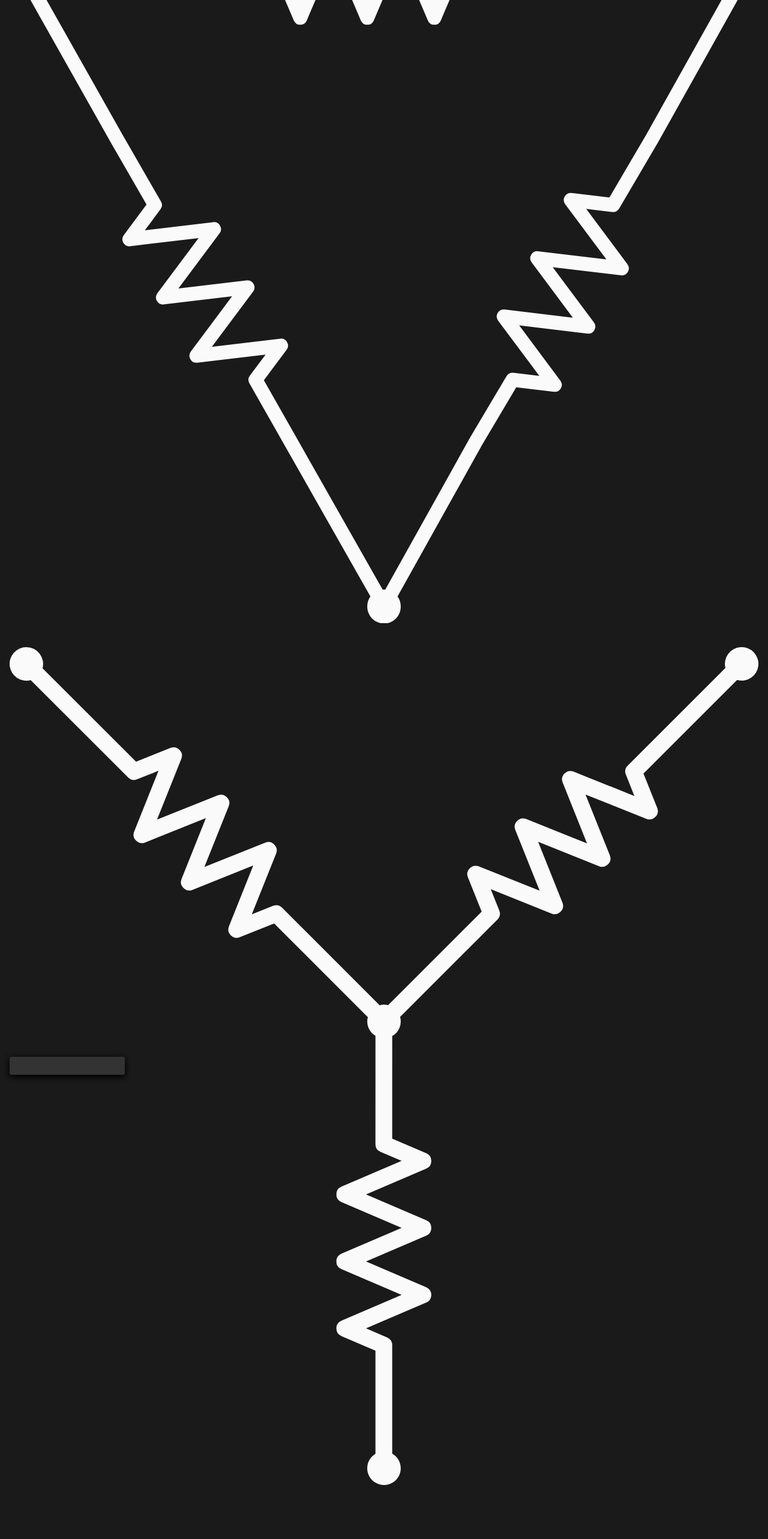
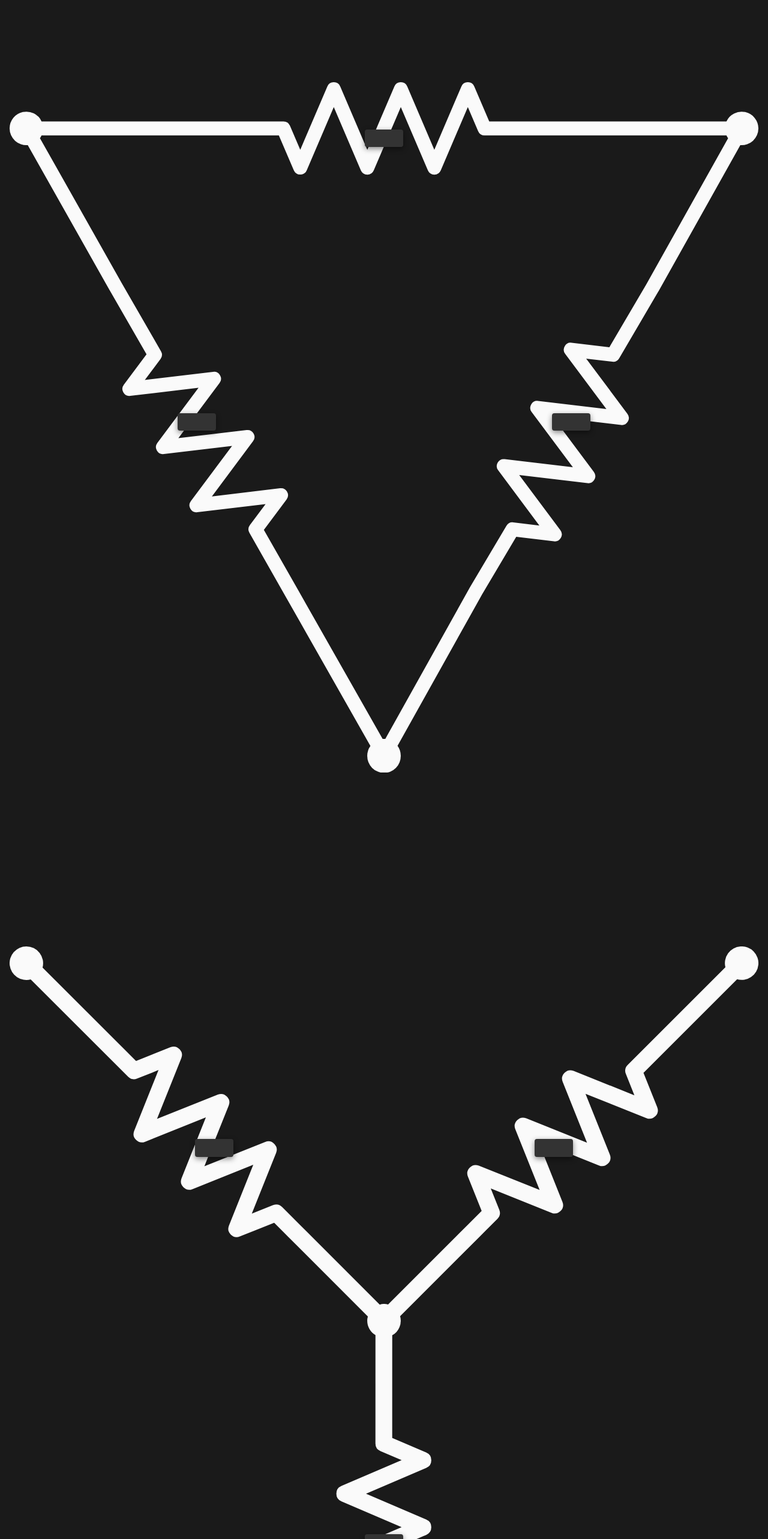
Before and after one commit to Fatih20/Delta-Wye-Converter, a React (Create React App) app: page / in a window 1280 px wide. Shown: the part 234-2800 px from the top of the page at 60% size. Before the commit the page ends 2710 px from the top, so only its background shows below. Built offline with nearby package versions, Linux system fonts and the light colour scheme.

Commit message:
Placed with grid.

```diff
--- a/src/components/main.tsx
+++ b/src/components/main.tsx
@@ -20,25 +20,87 @@ const Main = styled.div`
 
 const FieldContainer = styled.div`
   /* align-items: center; */
-  position: relative;
   display: flex;
   flex-direction: column;
   justify-content: center;
   gap: 0.5em;
+  padding: 20% 0 0 0;
+  position: relative;
+
+  /* border: solid 1px white; */
+`;
+
+const DeltaInputContainer = styled.div`
+  display: grid;
+  grid-template-columns: 1fr 1fr 1fr 1fr;
+  grid-template-rows: 1fr 1fr 1fr;
+  grid-template-areas:
+    ". ra ra ."
+    "rb rb rc rc"
+    ". . . .";
+
+  height: 100%;
+  justify-items: center;
+  position: absolute;
+  width: 100%;
+  z-index: 10;
 
   & input {
-    position: absolute;
+    align-self: center;
+    width: 50px;
+  }
+
+  & input:nth-child(1) {
+    grid-area: ra;
+  }
+
+  & input:nth-child(2) {
+    grid-area: rb;
+  }
+
+  & input:nth-child(3) {
+    grid-area: rc;
   }
 
   /* border: solid 1px white; */
 `;
 
-const DeltaFieldContainer = styled(FieldContainer)`
+const WyeInputContainer = styled.div`
+  display: grid;
+  grid-template-columns: 16% 1fr 1fr 1fr 16%;
+  grid-template-rows: 16% 1fr 16% 1fr 20%;
+  grid-template-areas:
+    ". . . . ."
+    ". r1 . r2 ."
+    ". . . . ."
+    ". . r3 . ."
+    ". . . . .";
+
+  height: 100%;
+  justify-items: center;
+  position: absolute;
+  width: 100%;
+  z-index: 10;
+
   & input {
-    top: 0;
-    left: 30%;
+    align-self: center;
+    width: 50px;
+  }
+
+  & input:nth-child(1) {
+    grid-area: r1;
+  }
+
+  & input:nth-child(2) {
+    grid-area: r2;
+  }
+
+  & input:nth-child(3) {
+    grid-area: r3;
   }
 `;
+
+const DeltaFieldContainer = styled(FieldContainer)``;
 
 const Spacer = styled.div`
   margin: 20px 0 20px 0;
@@ -93,6 +155,7 @@ export default function MainConversion() {
         <SVGContainer>
           <img src={deltaImage} alt="3 resistors arranged in delta" />
         </SVGContainer>
+        <DeltaInputContainer>
           <ValidatedInput
             externalValue={raValue}
             setExternalValue={setRaValue}
@@ -108,10 +171,14 @@ export default function MainConversion() {
             setExternalValue={setRcValue}
             setStateOfChangingDtW={() => setConvertingDtW(true)}
           />
+        </DeltaInputContainer>
       </DeltaFieldContainer>
       <Spacer />
       <FieldContainer>
+        <SVGContainer>
           <img src={wyeImage} alt="3 resistors arranged in wye" />
+        </SVGContainer>
+        <WyeInputContainer>
           <ValidatedInput
             externalValue={r1Value}
             setExternalValue={setR1Value}
@@ -127,6 +194,7 @@ export default function MainConversion() {
             setExternalValue={setR3Value}
             setStateOfChangingDtW={() => setConvertingDtW(false)}
           />
+        </WyeInputContainer>
       </FieldContainer>
     </Main>
   );
```
Lines whose indentation alone changed are shown as unchanged.
